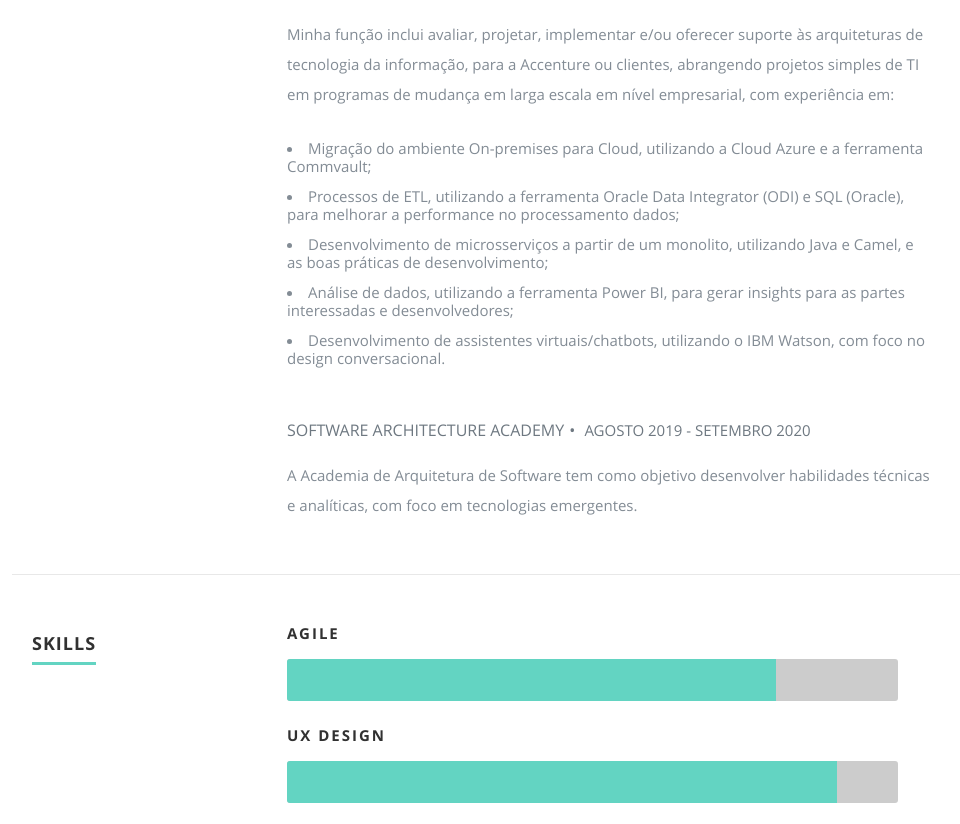
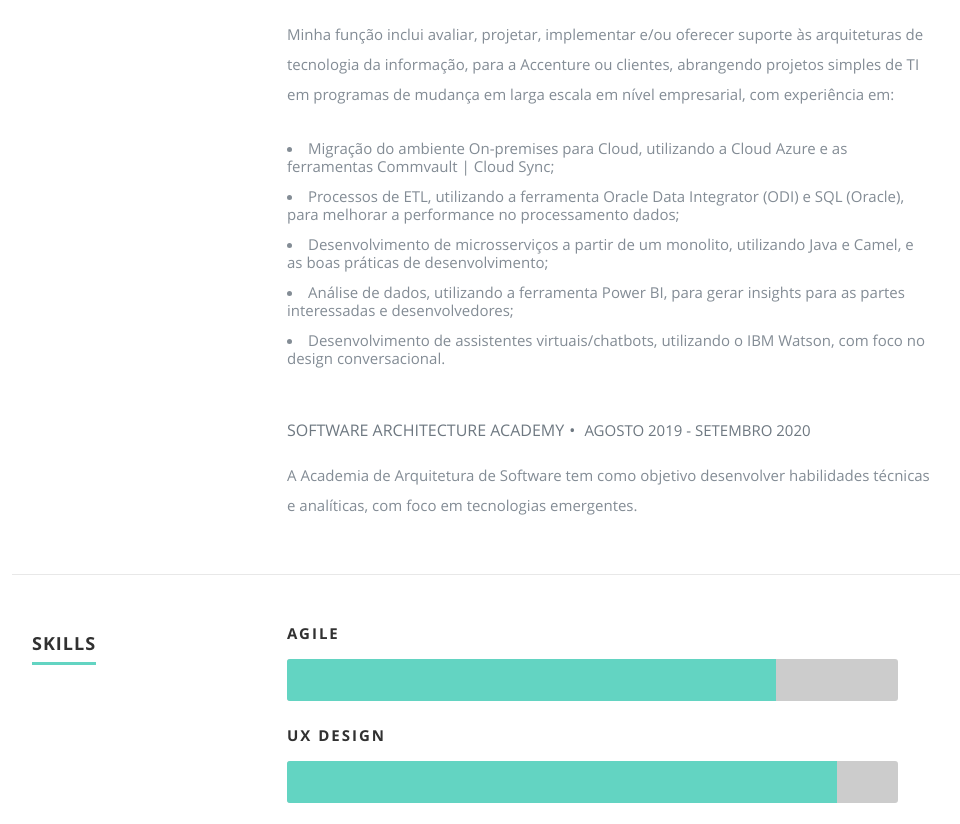
Before and after one commit to bruvaccaro/bruvaccaro.github.io, a plain HTML site: page index.html in a window 1280 px wide. Shown: the part 2540-3364 px from the top of the page, without its empty margins (118-1078 px from the left). Drawn offline with Linux system fonts and the light colour scheme.

Commit message:
Update index.html

```diff
--- a/index.html
+++ b/index.html
@@ -97,7 +97,7 @@
                      <p class="info">Software Architect Associate<span>&bull;</span> <em class="date">Setembro 2019 - Presente</em></p>
                      <p>Atuo em diversos projetos para diferentes clientes, com maior foco em bancos e empresas de telecomunicações da América Latina.</p>
                      <p>Minha função inclui avaliar, projetar, implementar e/ou oferecer suporte às arquiteturas de tecnologia da informação, para a Accenture ou clientes, abrangendo projetos simples de TI em programas de mudança em larga escala em nível empresarial, com experiência em:</p>
-                     <li>Migração do ambiente On-premises para Cloud, utilizando a Cloud Azure e a ferramenta Commvault;</li>
+                     <li>Migração do ambiente On-premises para Cloud, utilizando a Cloud Azure e as ferramentas Commvault | Cloud Sync;</li>
                      <li>Processos de ETL, utilizando a ferramenta Oracle Data Integrator (ODI) e SQL (Oracle), para melhorar a performance no processamento dados;</li>
                      <li>Desenvolvimento de microsserviços a partir de um monolito, utilizando Java e Camel, e as boas práticas de desenvolvimento;</li>
                      <li>Análise de dados, utilizando a ferramenta Power BI, para gerar insights para as partes interessadas e desenvolvedores;</li>
```
